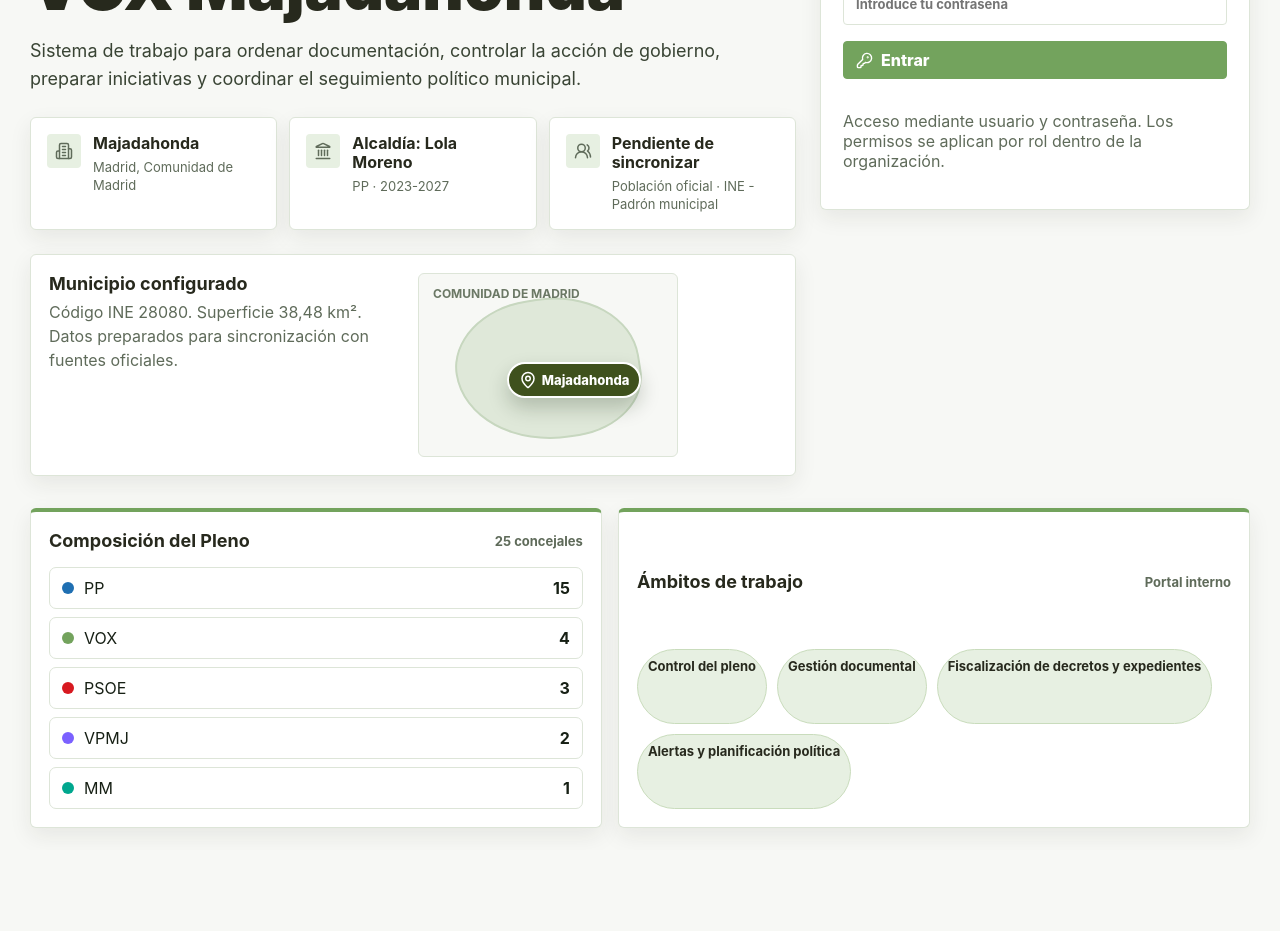
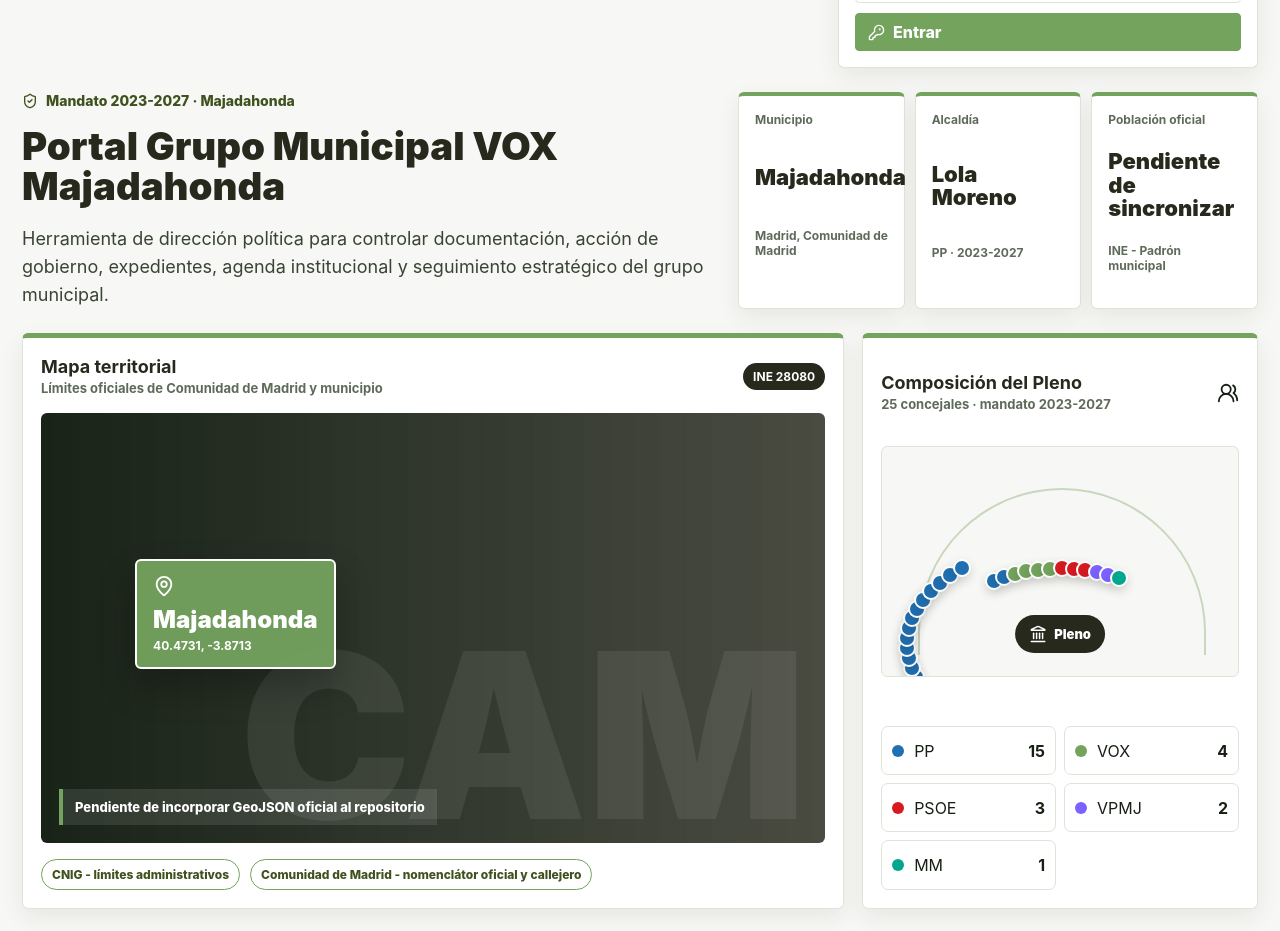
Before and after one commit to app-voxmajadahonda/Dashboard, a Next.js app: page / in a window 1280 px wide. Shown: the part 260-1191 px from the top of the page. Before the commit the page ends 1110 px from the top, so only its background shows below. Built offline with nearby package versions, Linux system fonts and the light colour scheme; no server answers.

Commit message:
fix portada

```diff
--- a/app/globals.css
+++ b/app/globals.css
@@ -669,6 +669,252 @@
   padding: 8px 10px;
 }
 
+.portal-top {
+  align-items: start;
+  display: grid;
+  gap: 24px;
+  grid-template-columns: minmax(0, 1fr) minmax(340px, 420px);
+  margin: 0 auto;
+  max-width: 1440px;
+  width: 100%;
+}
+
+.portal-top .portal-brand {
+  font-size: 17px;
+  min-height: 40px;
+}
+
+.portal-command {
+  display: grid;
+  gap: 20px;
+  grid-template-columns: minmax(0, 1fr) minmax(520px, 0.7fr);
+  margin: 0 auto;
+  max-width: 1440px;
+  width: 100%;
+}
+
+.portal-command .portal-title-block {
+  max-width: 780px;
+  padding-top: 0;
+}
+
+.portal-command .portal-title-block h1 {
+  font-size: clamp(30px, 3vw, 48px);
+  line-height: 1.04;
+}
+
+.municipal-facts {
+  display: grid;
+  gap: 10px;
+  grid-template-columns: repeat(3, minmax(0, 1fr));
+}
+
+.municipal-facts article {
+  background: var(--surface);
+  border: 1px solid var(--border);
+  border-top: 4px solid var(--brand);
+  border-radius: 6px;
+  box-shadow: var(--shadow);
+  display: grid;
+  gap: 5px;
+  min-height: 118px;
+  padding: 16px;
+}
+
+.municipal-facts span,
+.municipal-facts small {
+  color: var(--muted);
+  font-size: 12px;
+  font-weight: 700;
+}
+
+.municipal-facts strong {
+  color: var(--brand-dark);
+  font-size: 22px;
+  font-weight: 900;
+  line-height: 1.05;
+}
+
+.portal-visual-grid {
+  display: grid;
+  gap: 18px;
+  grid-template-columns: minmax(0, 1.35fr) minmax(380px, 0.65fr);
+  margin: 0 auto;
+  max-width: 1440px;
+  width: 100%;
+}
+
+.official-map-card,
+.council-chamber-card {
+  background: var(--surface);
+  border: 1px solid var(--border);
+  border-top: 5px solid var(--brand);
+  border-radius: 6px;
+  box-shadow: var(--shadow);
+  display: grid;
+  gap: 16px;
+  padding: 18px;
+}
+
+.official-map-card .section-heading strong {
+  background: var(--brand-dark);
+  border-radius: 999px;
+  color: #ffffff;
+  font-size: 12px;
+  padding: 6px 10px;
+}
+
+.official-map-frame {
+  background:
+    linear-gradient(90deg, rgba(15, 26, 14, 0.96), rgba(39, 41, 29, 0.84)),
+    repeating-linear-gradient(0deg, transparent 0, transparent 31px, rgba(255, 255, 255, 0.04) 32px),
+    repeating-linear-gradient(90deg, transparent 0, transparent 31px, rgba(255, 255, 255, 0.04) 32px);
+  border-radius: 6px;
+  color: #ffffff;
+  min-height: 430px;
+  overflow: hidden;
+  position: relative;
+}
+
+.map-watermark {
+  bottom: 14px;
+  color: rgba(255, 255, 255, 0.08);
+  font-size: clamp(120px, 18vw, 260px);
+  font-weight: 900;
+  line-height: 0.8;
+  position: absolute;
+  right: 18px;
+}
+
+.map-focus {
+  align-items: center;
+  background: rgba(115, 163, 93, 0.95);
+  border: 2px solid #ffffff;
+  border-radius: 6px;
+  box-shadow: 0 18px 36px rgba(0, 0, 0, 0.24);
+  display: grid;
+  gap: 4px;
+  left: 12%;
+  padding: 14px 16px;
+  position: absolute;
+  top: 34%;
+}
+
+.map-focus svg {
+  margin-bottom: 4px;
+}
+
+.map-focus strong {
+  font-size: 24px;
+  font-weight: 900;
+}
+
+.map-focus span {
+  font-size: 12px;
+  font-weight: 700;
+}
+
+.map-status {
+  background: rgba(255, 255, 255, 0.1);
+  border-left: 4px solid var(--brand);
+  bottom: 18px;
+  color: #ffffff;
+  font-size: 13px;
+  font-weight: 800;
+  left: 18px;
+  max-width: 420px;
+  padding: 10px 12px;
+  position: absolute;
+}
+
+.map-sources {
+  display: flex;
+  flex-wrap: wrap;
+  gap: 10px;
+}
+
+.map-sources a {
+  border: 1px solid var(--brand);
+  border-radius: 999px;
+  color: var(--brand-strong);
+  font-size: 12px;
+  font-weight: 800;
+  padding: 7px 10px;
+}
+
+.chamber {
+  aspect-ratio: 1.55;
+  background: #f7f8f5;
+  border: 1px solid var(--border);
+  border-radius: 6px;
+  overflow: hidden;
+  position: relative;
+}
+
+.chamber::before {
+  border: 2px solid #c9d7bf;
+  border-bottom: 0;
+  border-radius: 260px 260px 0 0;
+  content: "";
+  height: 72%;
+  left: 10%;
+  position: absolute;
+  top: 18%;
+  width: 80%;
+}
+
+.chamber-seat {
+  border: 2px solid #ffffff;
+  border-radius: 999px;
+  box-shadow: 0 4px 10px rgba(39, 41, 29, 0.18);
+  height: 18px;
+  position: absolute;
+  transform: translate(-50%, -50%);
+  width: 18px;
+}
+
+.chamber-dais {
+  align-items: center;
+  background: var(--brand-dark);
+  border-radius: 999px;
+  bottom: 10%;
+  color: #ffffff;
+  display: inline-flex;
+  font-size: 13px;
+  font-weight: 900;
+  gap: 7px;
+  left: 50%;
+  padding: 10px 14px;
+  position: absolute;
+  transform: translateX(-50%);
+}
+
+.seat-list.compact {
+  grid-template-columns: repeat(2, minmax(0, 1fr));
+}
+
+.seat-list.compact .seat-row {
+  padding: 8px 10px;
+}
+
+.portal-login.compact {
+  padding: 16px;
+  position: static;
+}
+
+.portal-login.compact .login-form {
+  gap: 10px;
+  padding: 12px 0 0;
+}
+
+.portal-login.compact .login-form input {
+  min-height: 38px;
+}
+
+.portal-login.compact .login-form .muted {
+  display: none;
+}
+
 .public-nav {
   align-items: center;
   display: flex;
@@ -804,12 +1050,19 @@
   }
 
   .portal-hero,
-  .portal-public-data {
+  .portal-public-data,
+  .portal-top,
+  .portal-command,
+  .portal-visual-grid {
     grid-template-columns: 1fr;
   }
 
   .portal-login {
     position: static;
+  }
+
+  .municipal-facts {
+    grid-template-columns: repeat(3, minmax(0, 1fr));
   }
 }
 
@@ -851,7 +1104,9 @@
   }
 
   .municipal-grid,
-  .portal-map-panel {
+  .portal-map-panel,
+  .municipal-facts,
+  .seat-list.compact {
     grid-template-columns: 1fr;
   }
 
@@ -867,6 +1122,15 @@
     align-items: flex-start;
     flex-direction: column;
     gap: 4px;
+  }
+
+  .official-map-frame {
+    min-height: 340px;
+  }
+
+  .map-focus {
+    left: 8%;
+    top: 28%;
   }
 }
 
--- a/app/page.tsx
+++ b/app/page.tsx
@@ -1,11 +1,4 @@
-import {
-  Building2,
-  Landmark,
-  LockKeyhole,
-  MapPin,
-  ShieldCheck,
-  UsersRound
-} from "lucide-react";
+import { Landmark, LockKeyhole, MapPin, ShieldCheck, UsersRound } from "lucide-react";
 import { Suspense } from "react";
 import municipalProfile from "@/config/municipal-profile.json";
 import { LoginForm } from "@/components/auth/login-form";
@@ -15,108 +8,136 @@
   0
 );
 
+const chamberSeats = municipalProfile.councilGroups.flatMap((group) =>
+  Array.from({ length: group.seats }, (_, index) => ({
+    id: `${group.shortName}-${index}`,
+    color: group.color,
+    shortName: group.shortName
+  }))
+);
+
 export default function PublicHomePage() {
   const { municipality, mayor } = municipalProfile;
+  const { boundarySources } = municipality;
 
   return (
     <main className="portal-page">
-      <section className="portal-hero">
-        <div className="portal-content">
-          <header className="portal-header">
-            <a className="portal-brand" href="/">
-              <span className="brand-mark">VOX</span>
-              <span>{municipalProfile.portalTitle}</span>
-            </a>
-          </header>
-
-          <div className="portal-title-block">
-            <div className="eyebrow">
-              <ShieldCheck size={16} />
-              Acceso interno · Mandato {municipality.mandate}
-            </div>
-            <h1>{municipalProfile.portalTitle}</h1>
-            <p>
-              Sistema de trabajo para ordenar documentación, controlar la acción
-              de gobierno, preparar iniciativas y coordinar el seguimiento
-              político municipal.
-            </p>
-          </div>
-
-          <div className="municipal-grid" aria-label="Datos configurados del municipio">
-            <article className="municipal-card">
-              <span className="card-icon">
-                <Building2 size={18} />
-              </span>
-              <div>
-                <strong>{municipality.name}</strong>
-                <span>
-                  {municipality.province}, {municipality.region}
-                </span>
-              </div>
-            </article>
-
-            <article className="municipal-card">
-              <span className="card-icon">
-                <Landmark size={18} />
-              </span>
-              <div>
-                <strong>Alcaldía: {mayor.name}</strong>
-                <span>{mayor.party} · {mayor.mandate}</span>
-              </div>
-            </article>
-
-            <article className="municipal-card">
-              <span className="card-icon">
-                <UsersRound size={18} />
-              </span>
-              <div>
-                <strong>{municipality.population.value}</strong>
-                <span>{municipality.population.label} · {municipality.population.sourceName}</span>
-              </div>
-            </article>
-          </div>
-
-          <section className="portal-map-panel" aria-label="Localización municipal">
-            <div>
-              <h2>Municipio configurado</h2>
-              <p>
-                Código INE {municipality.ineCode}. Superficie {municipality.surfaceKm2} km².
-                Datos preparados para sincronización con fuentes oficiales.
-              </p>
-            </div>
-            <div className="region-map" aria-hidden="true">
-              <span className="map-label">Comunidad de Madrid</span>
-              <span className="municipality-pin">
-                <MapPin size={18} />
-                {municipality.name}
-              </span>
-            </div>
-          </section>
-        </div>
-
-        <aside className="portal-login" aria-label="Acceso privado">
+      <header className="portal-top">
+        <a className="portal-brand" href="/">
+          <span className="brand-mark">VOX</span>
+          <span>{municipalProfile.portalTitle}</span>
+        </a>
+        <aside className="portal-login compact" aria-label="Acceso privado">
           <div className="login-card-header">
             <div className="card-icon strong">
-              <LockKeyhole size={20} />
+              <LockKeyhole size={19} />
             </div>
             <div>
               <h2>Acceso privado</h2>
-              <p>Usuarios autorizados del grupo municipal.</p>
+              <p>Usuarios autorizados</p>
             </div>
           </div>
           <Suspense fallback={<div className="login-form">Cargando acceso...</div>}>
             <LoginForm />
           </Suspense>
         </aside>
+      </header>
+
+      <section className="portal-command">
+        <div className="portal-title-block">
+          <div className="eyebrow">
+            <ShieldCheck size={16} />
+            Mandato {municipality.mandate} · {municipality.name}
+          </div>
+          <h1>{municipalProfile.portalTitle}</h1>
+          <p>
+            Herramienta de dirección política para controlar documentación,
+            acción de gobierno, expedientes, agenda institucional y seguimiento
+            estratégico del grupo municipal.
+          </p>
+        </div>
+
+        <div className="municipal-facts" aria-label="Datos configurados del municipio">
+          <article>
+            <span>Municipio</span>
+            <strong>{municipality.name}</strong>
+            <small>{municipality.province}, {municipality.region}</small>
+          </article>
+          <article>
+            <span>Alcaldía</span>
+            <strong>{mayor.name}</strong>
+            <small>{mayor.party} · {mayor.mandate}</small>
+          </article>
+          <article>
+            <span>{municipality.population.label}</span>
+            <strong>{municipality.population.value}</strong>
+            <small>{municipality.population.sourceName}</small>
+          </article>
+        </div>
       </section>
 
-      <section className="portal-public-data" aria-label="Contexto institucional">
-        <article className="council-card">
+      <section className="portal-visual-grid">
+        <article className="official-map-card">
           <div className="section-heading">
-            <h2>Composición del Pleno</h2>
-            <span>{totalSeats} concejales</span>
+            <div>
+              <h2>Mapa territorial</h2>
+              <span>Límites oficiales de Comunidad de Madrid y municipio</span>
+            </div>
+            <strong>INE {municipality.ineCode}</strong>
           </div>
-          <div className="seat-list">
+
+          <div className="official-map-frame">
+            <div className="map-watermark">CAM</div>
+            <div className="map-focus">
+              <MapPin size={22} />
+              <strong>{municipality.name}</strong>
+              <span>{municipality.coordinates.latitude}, {municipality.coordinates.longitude}</span>
+            </div>
+            <div className="map-status">{boundarySources.status}</div>
+          </div>
+
+          <div className="map-sources">
+            <a href={boundarySources.region.url}>{boundarySources.region.label}</a>
+            <a href={boundarySources.municipality.url}>{boundarySources.municipality.label}</a>
+          </div>
+        </article>
+
+        <article className="council-chamber-card">
+          <div className="section-heading">
+            <div>
+              <h2>Composición del Pleno</h2>
+              <span>{totalSeats} concejales · mandato {municipality.mandate}</span>
+            </div>
+            <UsersRound size={22} />
+          </div>
+
+          <div className="chamber" aria-label="Hemiciclo del Pleno">
+            {chamberSeats.map((seat, index) => {
+              const angle = 200 - (index * 140) / Math.max(chamberSeats.length - 1, 1);
+              const radius = index < 13 ? 43 : 33;
+              const left = 50 + Math.cos((angle * Math.PI) / 180) * radius;
+              const top = 86 - Math.sin((angle * Math.PI) / 180) * radius;
+
+              return (
+                <span
+                  aria-label={seat.shortName}
+                  className="chamber-seat"
+                  key={seat.id}
+                  style={{
+                    backgroundColor: seat.color,
+                    left: `${left}%`,
+                    top: `${top}%`
+                  }}
+                />
+              );
+            })}
+            <div className="chamber-dais">
+              <Landmark size={18} />
+              Pleno
+            </div>
+          </div>
+
+          <div className="seat-list compact">
             {municipalProfile.councilGroups.map((group) => (
               <div className="seat-row" key={group.shortName}>
                 <span className="party-dot" style={{ backgroundColor: group.color }} />
@@ -126,18 +147,6 @@
             ))}
           </div>
         </article>
-
-        <article className="modules-card">
-          <div className="section-heading">
-            <h2>Ámbitos de trabajo</h2>
-            <span>Portal interno</span>
-          </div>
-          <div className="module-list">
-            {municipalProfile.publicModules.map((module) => (
-              <span key={module}>{module}</span>
-            ))}
-          </div>
-        </article>
       </section>
     </main>
   );
--- a/config/municipal-profile.json
+++ b/config/municipal-profile.json
@@ -19,6 +19,17 @@
     "coordinates": {
       "latitude": 40.4731,
       "longitude": -3.8713
+    },
+    "boundarySources": {
+      "region": {
+        "label": "CNIG - límites administrativos",
+        "url": "https://centrodedescargas.cnig.es/CentroDescargas/index.jsp"
+      },
+      "municipality": {
+        "label": "Comunidad de Madrid - nomenclátor oficial y callejero",
+        "url": "https://www.comunidad.madrid/"
+      },
+      "status": "Pendiente de incorporar GeoJSON oficial al repositorio"
     }
   },
   "mayor": {
```
